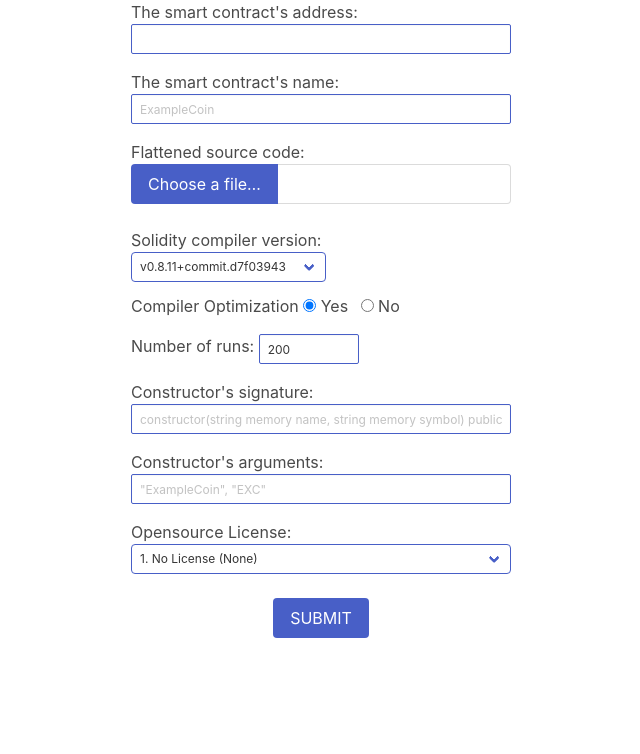
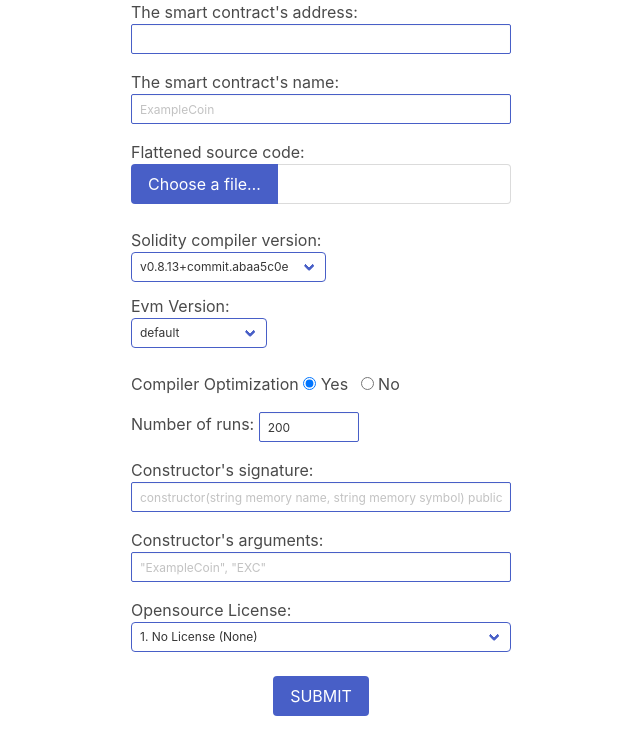
Before and after one commit to sourceverify/sourceverify.github.io, a plain HTML site: page index.html in a window 1280 px wide. Shown: the whole page, without its empty margins (319-959 px from the left). Drawn offline with Linux system fonts and the light colour scheme; a script that the page names is missing.

Commit message:
Add evmVersion list

```diff
--- a/index.html
+++ b/index.html
@@ -37,6 +37,8 @@
 	Solidity compiler version:<br>
 	<p class="select is-small is-link">
 	  <select id="compilerVersion">
+             <option>v0.8.13+commit.abaa5c0e</option>
+             <option>v0.8.12+commit.f00d7308</option>
              <option>v0.8.11+commit.d7f03943</option>
              <option>v0.8.10+commit.fc410830</option>
              <option>v0.8.9+commit.e5eed63a</option>
@@ -107,6 +109,23 @@
 	  </select>
 	</p>
 
+    <br>Evm Version:<br>
+    <div class="select is-small is-link">
+        <select id="evmVersionType">
+              <option>default</option>
+              <option>london</option>
+              <option>berlin</option>
+              <option>istanbul</option>
+              <option>petersburg</option>
+              <option>constantinople</option>
+              <option>byzantium</option>
+              <option>spuriousDragon</option>
+              <option>tangerineWhistle</option>
+        </select>
+    </div>
+
+    <br>
+      <br>
 	<p class="control is-link">Compiler Optimization
           <label class="radio is-small">
             <input type="radio" name="optimizationUsed" id="optimizationUsed" checked>
@@ -270,7 +289,7 @@ async function submit() {
 			content: e});
 		return
 	}
-
+	var evmVersion = document.getElementById("evmVersionType").value
 	const jsonForPost = {
 		contractAddress,
 		contractName,
@@ -281,6 +300,7 @@ async function submit() {
 		constructor,
 		constructorArguments,
 		licenseType,
+        evmVersion,
 	}
 
 	console.log(jsonForPost)
@@ -312,7 +332,6 @@ async function postData(url = '', data = {}) {
   return response.json(); // parses JSON response into native JavaScript objects
 }
 
-
 document.onclick = function() {
 	if(window.AlertDlg) {
 		window.AlertDlg.destroy();
```
